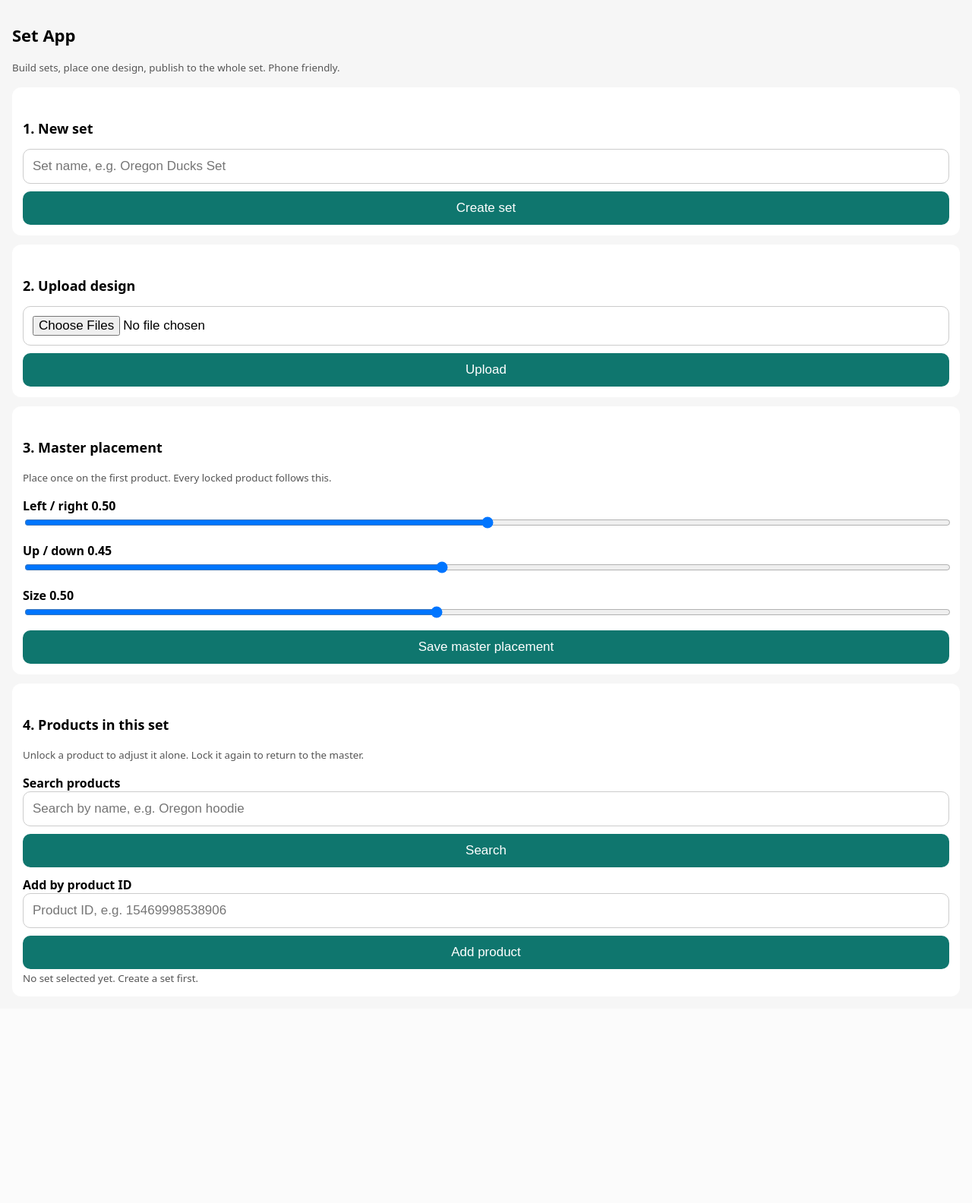
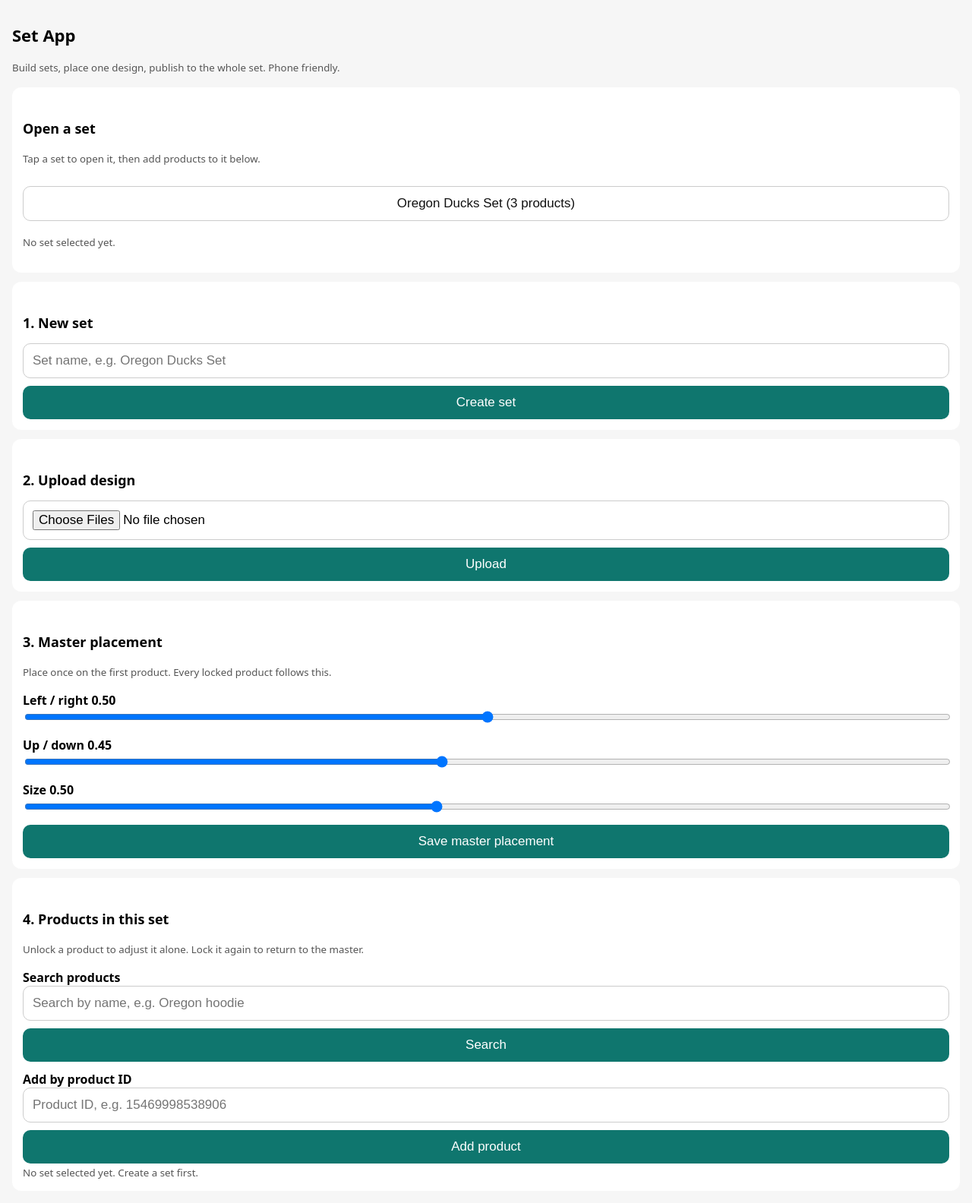
Before and after one commit to mahfuzurrahmanovi/set-app, a Flask app: page / in a window 1280 px wide. Shown: the whole page at 76% size. Before the commit the page ends 1296 px from the top, so only its background shows below. Run offline with Flask 3, Linux system fonts and the light colour scheme.

Commit message:
Add Open a set selector to load existing sets

```diff
--- a/set-app-render/server/templates/index.html
+++ b/set-app-render/server/templates/index.html
@@ -21,6 +21,13 @@
 <body>
 <h1>Set App</h1>
 <p><small>Build sets, place one design, publish to the whole set. Phone friendly.</small></p>
+
+<div class="card">
+  <h2>Open a set</h2>
+  <p><small>Tap a set to open it, then add products to it below.</small></p>
+  <div id="setList"><small>Loading sets...</small></div>
+  <p id="currentSetLine"><small>No set selected yet.</small></p>
+</div>
 
 <div class="card">
   <h2>1. New set</h2>
@@ -64,6 +71,59 @@
 
 <script>
 let currentSet = null;
+let allSets = [];
+function updateCurrentSetLine() {  const line = document.getElementById('currentSetLine');
+  if (!currentSet) { line.innerHTML = '<small>No set selected yet.</small>'; return; }
+  const n = currentSet.products.length;
+  line.innerHTML = '<small>Open: <b>' + esc(currentSet.name) + '</b> (' + n + (n === 1 ? ' product' : ' products') + ')</small>';
+}
+function syncCache() {
+  // addProduct / lock toggles replace currentSet with a fresh server
+  // object, so the cached list entry must follow or the selector's
+  // product count goes stale.
+  if (!currentSet) return;
+  for (let i = 0; i < allSets.length; i++) {
+    if (allSets[i].id === currentSet.id) { allSets[i] = currentSet; break; }
+  }
+}
+function renderSetList() {
+  const box = document.getElementById('setList');
+  if (!allSets.length) { box.innerHTML = '<small>No sets yet. Create one below.</small>'; return; }
+  box.innerHTML = allSets.map(function(s) {
+    const n = s.products.length;
+    const label = esc(s.name) + ' (' + n + (n === 1 ? ' product' : ' products') + ')';
+    const cls = currentSet && currentSet.id === s.id ? '' : 'secondary';
+    const suffix = currentSet && currentSet.id === s.id ? ' (open)' : '';
+    return '<button class="' + cls + '" onclick="selectSet(\'' + esc(s.id) + '\')">' + label + suffix + '</button>';
+  }).join('');
+}
+async function loadSetList() {
+  const box = document.getElementById('setList');
+  let r;
+  try {
+    r = await fetch('/api/sets');
+  } catch (e) {
+    box.innerHTML = '<small>Could not load sets. Check connection and reload.</small>';
+    return;
+  }
+  if (!r.ok) { box.innerHTML = '<small>Could not load sets. Reload and try again.</small>'; return; }
+  allSets = await r.json();
+  renderSetList();
+}
+function selectSet(id) {
+  const found = allSets.filter(function(s) { return s.id === id; })[0];
+  if (!found) return;
+  currentSet = found;
+  const mp = currentSet.master_placement || {};
+  document.getElementById('x').value = (mp.x === undefined ? 0.5 : mp.x);
+  document.getElementById('y').value = (mp.y === undefined ? 0.45 : mp.y);
+  document.getElementById('s').value = (mp.scale === undefined ? 0.5 : mp.scale);
+  showVals();
+  updateCurrentSetLine();
+  renderSetList();
+  renderProducts();
+  if (document.getElementById('productSearch').value.trim().length >= 2) searchProducts();
+}
 function showVals() {
   document.getElementById('xVal').textContent = (+document.getElementById('x').value).toFixed(2);
   document.getElementById('yVal').textContent = (+document.getElementById('y').value).toFixed(2);
@@ -75,6 +135,9 @@ async function createSet() {
   const r = await fetch('/api/sets', { method: 'POST', headers: {'Content-Type': 'application/json'}, body: JSON.stringify({ name }) });
   currentSet = await r.json();
   document.getElementById('sets').innerHTML = '<p>Set created: <b>' + currentSet.name + '</b></p>';
+  allSets.push(currentSet);
+  updateCurrentSetLine();
+  renderSetList();
   renderProducts();
 }
 function esc(s) {
@@ -98,6 +161,9 @@ async function addProduct() {
   if (!r.ok) { const j = await r.json().catch(function(){ return {}; }); return alert(j.error || 'Could not add product.'); }
   currentSet = await r.json();
   document.getElementById('productId').value = '';
+  syncCache();
+  updateCurrentSetLine();
+  renderSetList();
   renderProducts();
 }
 let searchTimer = null;
@@ -151,6 +217,9 @@ async function addSearchedProduct(pid) {
   const r = await fetch('/api/sets/' + currentSet.id + '/products', { method: 'POST', headers: {'Content-Type': 'application/json'}, body: JSON.stringify({ product_id: pid }) });
   if (!r.ok) { const j = await r.json().catch(function(){ return {}; }); return alert(j.error || 'Could not add product.'); }
   currentSet = await r.json();
+  syncCache();
+  updateCurrentSetLine();
+  renderSetList();
   renderProducts();
   searchProducts();
 }
@@ -159,6 +228,9 @@ async function toggleLock(pid, locked) {
   const r = await fetch('/api/sets/' + currentSet.id + '/products/' + encodeURIComponent(pid) + '/lock', { method: 'POST', headers: {'Content-Type': 'application/json'}, body: JSON.stringify({ locked: !locked }) });
   if (!r.ok) { const j = await r.json().catch(function(){ return {}; }); return alert(j.error || 'Could not change lock.'); }
   currentSet = await r.json();
+  syncCache();
+  updateCurrentSetLine();
+  renderSetList();
   renderProducts();
 }
 async function uploadDesign() {
@@ -175,9 +247,11 @@ async function saveMaster() {
   const placement = { x: +document.getElementById('x').value, y: +document.getElementById('y').value, scale: +document.getElementById('s').value, angle: 0 };
   const r = await fetch('/api/sets/' + currentSet.id + '/master', { method: 'POST', headers: {'Content-Type': 'application/json'}, body: JSON.stringify({ placement }) });
   currentSet = await r.json();
+  syncCache();
   document.getElementById('masterResult').innerHTML = '<p>Master saved. Every locked product now follows it.</p>';
 }
 showVals();
+loadSetList();
 </script>
 </body>
 </html>
```
